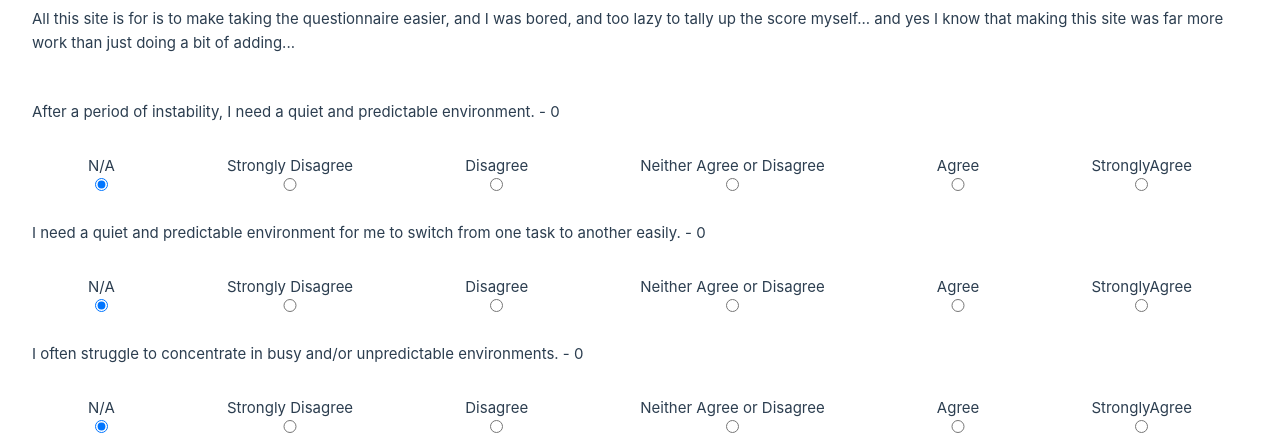
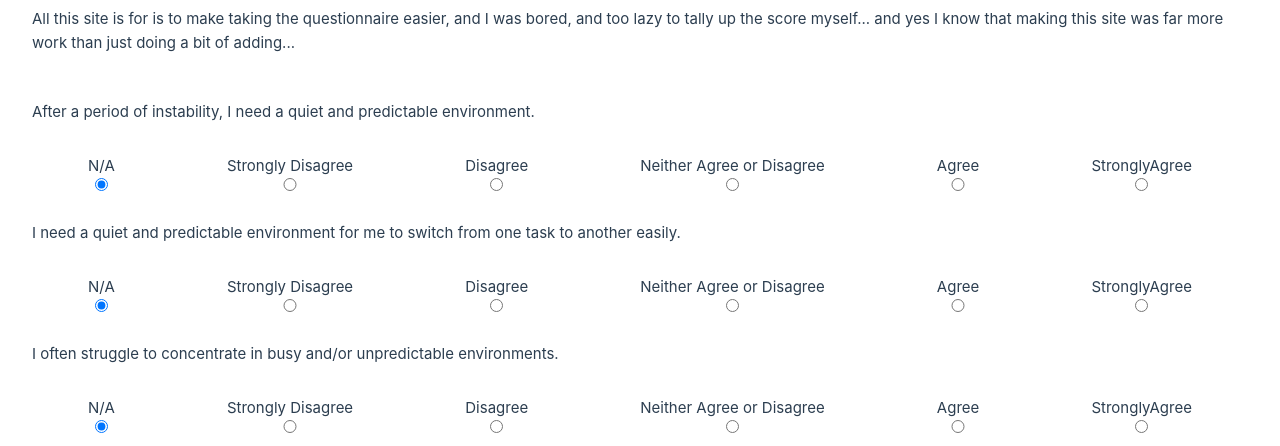
Before and after one commit to DLCIncluded/MQ, a Vue app in the folder app/: page / in a window 1280 px wide. Shown: the part 340-786 px from the top of the page. Built offline with nearby package versions, Linux system fonts and the light colour scheme.

Commit message:
removed dev testing display of values

```diff
--- a/app/src/App.vue
+++ b/app/src/App.vue
@@ -107,7 +107,8 @@ export default {
 	<div>
 		<div v-for="(item,index) in questions" :key="index">
 			<div class="question">
-				{{item.question}} - {{item.val}}
+				{{item.question}}
+				 <!-- - {{item.val}} -->
 			</div>
 
 			<div v-if="!item.reverse" class='selections'>
```
